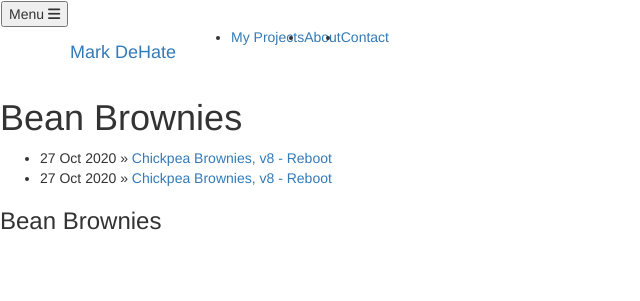
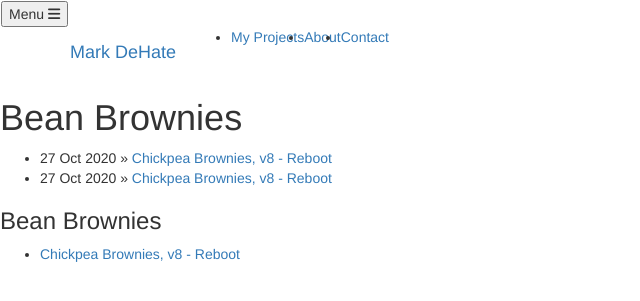
Before and after one commit to mrdehate/mrdehate.github.io, a Jekyll site: the page built from blog/index.html, in a window 1280 px wide. Shown: the top 301 px of the page, without its empty margins (0-640 px from the left). Built offline with Jekyll 4.4.1, drawn with Linux system fonts in a browser that asks for light colours; nearby versions of some CDN libraries; library files that are not in the unit come from our copies.

Commit message:
Fixing for loop to actually work

```diff
--- a/blog/index.html
+++ b/blog/index.html
@@ -12,7 +12,9 @@ title: Bean Brownies
 
 	  <h3>Bean Brownies</h3>
 	  <ul>
-	    {% for post in category['bean-brownies'] %}
-	      <li><a href="{{ post.url }}">{{ post.title }}</a></li>
-	    {% endfor %}
+	    {% for post in site.posts %}
+		{% if post.categories contains 'bean-brownies' %}
+	      	<li><a href="{{ post.url }}">{{ post.title }}</a></li>
+		  {% endif %}
+	  {% endfor %}
 	  </ul>
```
